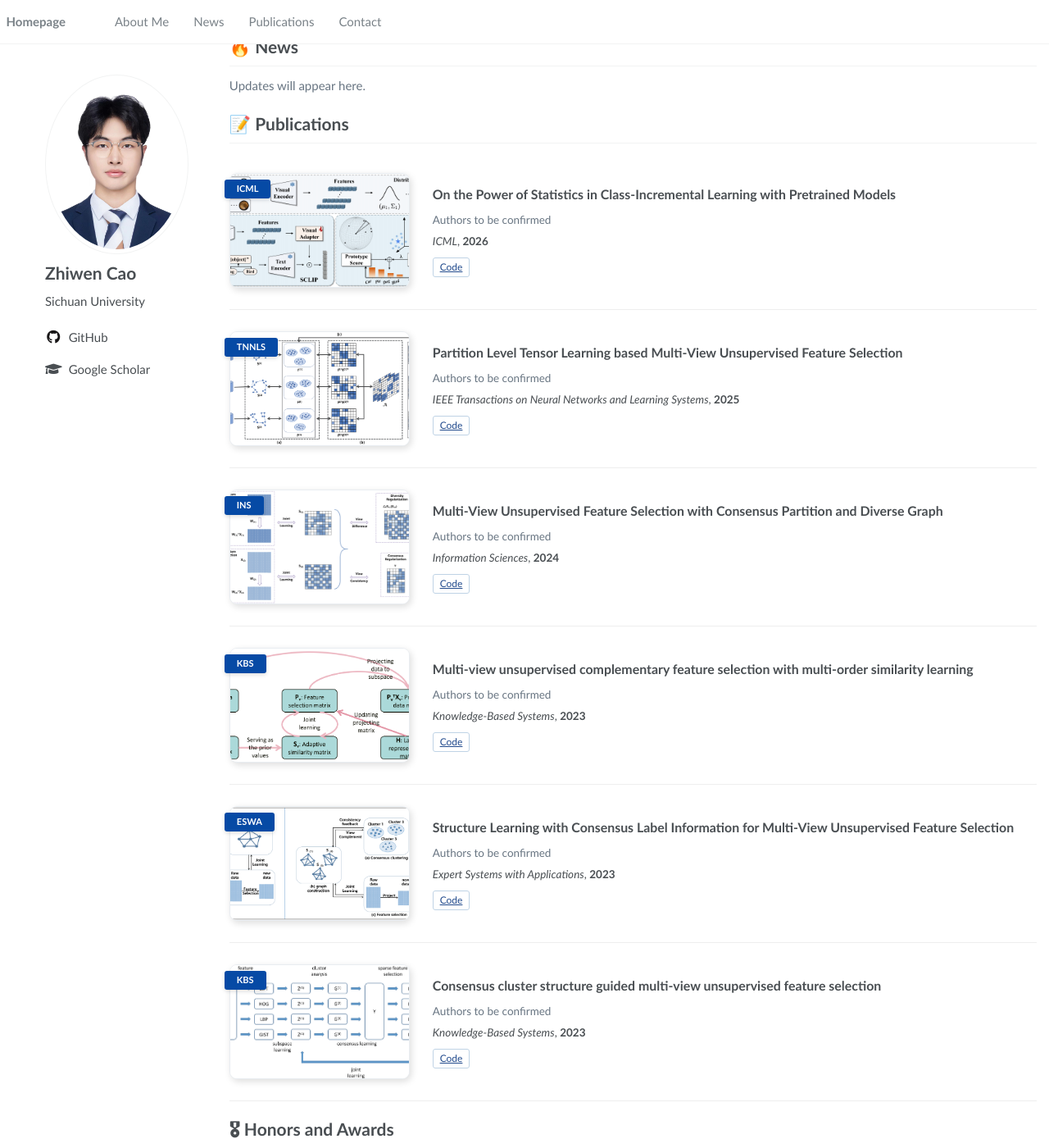
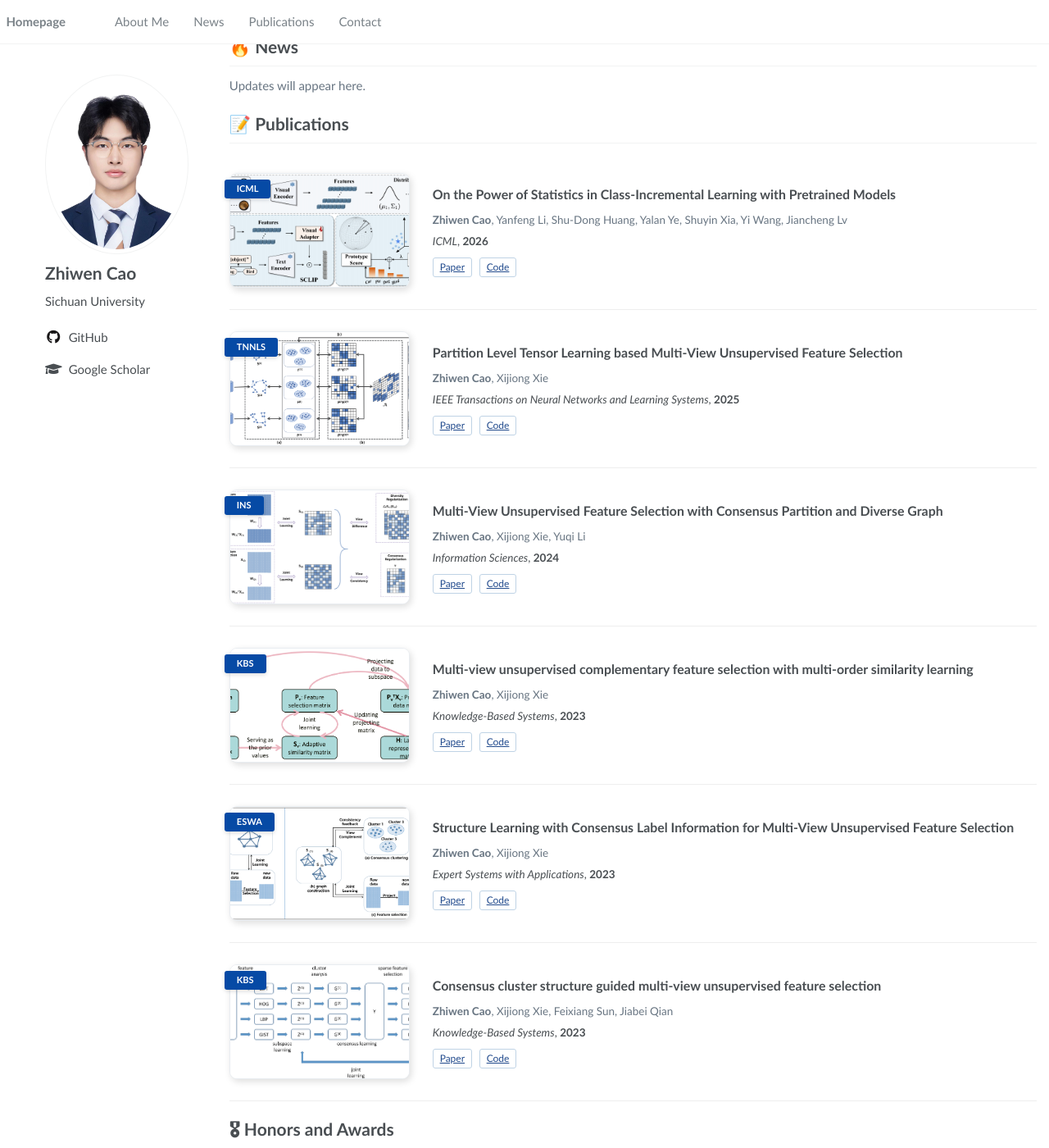
Before and after one commit to HdTgon/HdTgon.github.io, a Jekyll site: the page built from _pages/about.html, in a window 1280 px wide and 1400 px high, scrolled down 294 px. Shown: the whole window at 82% size. Built offline with Jekyll 4.4.1, drawn with Linux system fonts in a browser that asks for light colours.

Commit message:
Add verified publication authors and official paper links

```diff
--- a/_data/profile.json
+++ b/_data/profile.json
@@ -21,10 +21,19 @@
   "publications": [
     {
       "title": "On the Power of Statistics in Class-Incremental Learning with Pretrained Models",
-      "authors": [],
+      "authors": [
+        "Zhiwen Cao",
+        "Yanfeng Li",
+        "Shu-Dong Huang",
+        "Yalan Ye",
+        "Shuyin Xia",
+        "Yi Wang",
+        "Jiancheng Lv"
+      ],
       "venue": "ICML",
       "year": 2026,
       "links": {
+        "Paper": "https://icml.cc/virtual/2026/poster/63084",
         "Code": "https://github.com/HdTgon/baseCIL"
       },
       "badge": "ICML",
@@ -33,63 +42,91 @@
     },
     {
       "title": "Partition Level Tensor Learning based Multi-View Unsupervised Feature Selection",
-      "authors": [],
+      "authors": [
+        "Zhiwen Cao",
+        "Xijiong Xie"
+      ],
       "venue": "IEEE Transactions on Neural Networks and Learning Systems",
       "year": 2025,
       "links": {
+        "Paper": "https://ieeexplore.ieee.org/document/10737889/",
         "Code": "https://github.com/HdTgon/2023-TNNLS-PTFS"
       },
       "badge": "TNNLS",
       "image": "images/publications/25TNNLS_partition_level.png",
-      "image_alt": "Method overview: Partition Level Tensor Learning based Multi-View Unsupervised Feature Selection"
+      "image_alt": "Method overview: Partition Level Tensor Learning based Multi-View Unsupervised Feature Selection",
+      "doi": "10.1109/TNNLS.2024.3482440"
     },
     {
       "title": "Multi-View Unsupervised Feature Selection with Consensus Partition and Diverse Graph",
-      "authors": [],
+      "authors": [
+        "Zhiwen Cao",
+        "Xijiong Xie",
+        "Yuqi Li"
+      ],
       "venue": "Information Sciences",
       "year": 2024,
       "links": {
+        "Paper": "https://www.sciencedirect.com/science/article/pii/S0020025524000914",
         "Code": "https://github.com/HdTgon/2023-INS-CDMvFS"
       },
       "badge": "INS",
       "image": "images/publications/24INS_CDMvFS.png",
-      "image_alt": "Method overview: Multi-View Unsupervised Feature Selection with Consensus Partition and Diverse Graph"
+      "image_alt": "Method overview: Multi-View Unsupervised Feature Selection with Consensus Partition and Diverse Graph",
+      "doi": "10.1016/j.ins.2024.120178"
     },
     {
       "title": "Multi-view unsupervised complementary feature selection with multi-order similarity learning",
-      "authors": [],
+      "authors": [
+        "Zhiwen Cao",
+        "Xijiong Xie"
+      ],
       "venue": "Knowledge-Based Systems",
       "year": 2023,
       "links": {
+        "Paper": "https://www.sciencedirect.com/science/article/pii/S095070512300922X",
         "Code": "https://github.com/HdTgon/2023-KBS-CFSMO"
       },
       "badge": "KBS",
       "image": "images/publications/23KBS_CFSMO.png",
-      "image_alt": "Method overview: Multi-view unsupervised complementary feature selection with multi-order similarity learning"
+      "image_alt": "Method overview: Multi-view unsupervised complementary feature selection with multi-order similarity learning",
+      "doi": "10.1016/j.knosys.2023.111172"
     },
     {
       "title": "Structure Learning with Consensus Label Information for Multi-View Unsupervised Feature Selection",
-      "authors": [],
+      "authors": [
+        "Zhiwen Cao",
+        "Xijiong Xie"
+      ],
       "venue": "Expert Systems with Applications",
       "year": 2023,
       "links": {
+        "Paper": "https://www.sciencedirect.com/science/article/pii/S0957417423023953",
         "Code": "https://github.com/HdTgon/2023-ESWA-SCMvFS"
       },
       "badge": "ESWA",
       "image": "images/publications/23ESWA_SCMvFS.png",
-      "image_alt": "Method overview: Structure Learning with Consensus Label Information for Multi-View Unsupervised Feature Selection"
+      "image_alt": "Method overview: Structure Learning with Consensus Label Information for Multi-View Unsupervised Feature Selection",
+      "doi": "10.1016/j.eswa.2023.121893"
     },
     {
       "title": "Consensus cluster structure guided multi-view unsupervised feature selection",
-      "authors": [],
+      "authors": [
+        "Zhiwen Cao",
+        "Xijiong Xie",
+        "Feixiang Sun",
+        "Jiabei Qian"
+      ],
       "venue": "Knowledge-Based Systems",
       "year": 2023,
       "links": {
+        "Paper": "https://www.sciencedirect.com/science/article/pii/S0950705123003283",
         "Code": "https://github.com/HdTgon/2023-KBS-CCSFS"
       },
       "badge": "KBS",
       "image": "images/publications/23KBS_CCSFS.png",
-      "image_alt": "Method overview: Consensus cluster structure guided multi-view unsupervised feature selection"
+      "image_alt": "Method overview: Consensus cluster structure guided multi-view unsupervised feature selection",
+      "doi": "10.1016/j.knosys.2023.110578"
     }
   ],
   "awards": [
--- a/_pages/about.html
+++ b/_pages/about.html
@@ -24,7 +24,7 @@ author_profile: true
 </div>
 <div class="paper-details">
 <h2>{{ paper.title | escape }}</h2>
-<p class="paper-authors">{% if paper.authors.size > 0 %}{{ paper.authors | join: ', ' | escape }}{% else %}Authors to be confirmed{% endif %}</p>
+<p class="paper-authors">{% if paper.authors.size > 0 %}{% for author in paper.authors %}{% if author == p.name %}<strong>{{ author | escape }}</strong>{% else %}{{ author | escape }}{% endif %}{% unless forloop.last %}, {% endunless %}{% endfor %}{% else %}Authors to be confirmed{% endif %}</p>
 <p><em>{{ paper.venue | escape }}</em>, <strong>{{ paper.year }}</strong></p>
 <div class="paper-links">{% for item in paper.links %}{% if item[1] %}<a href="{{ item[1] | escape }}">{{ item[0] | escape }}</a>{% endif %}{% endfor %}</div>
 </div></article>{% endfor %}</section>
```
Also changed, not shown: README.md (+15 -0 lines).
